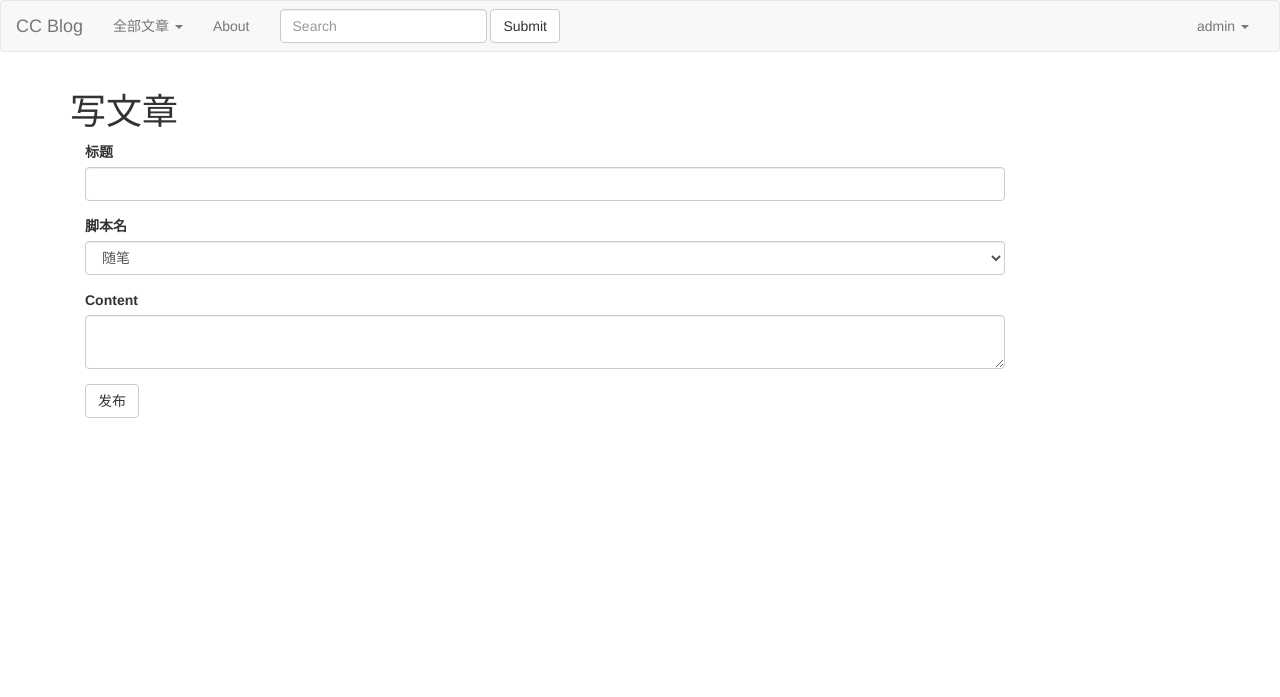
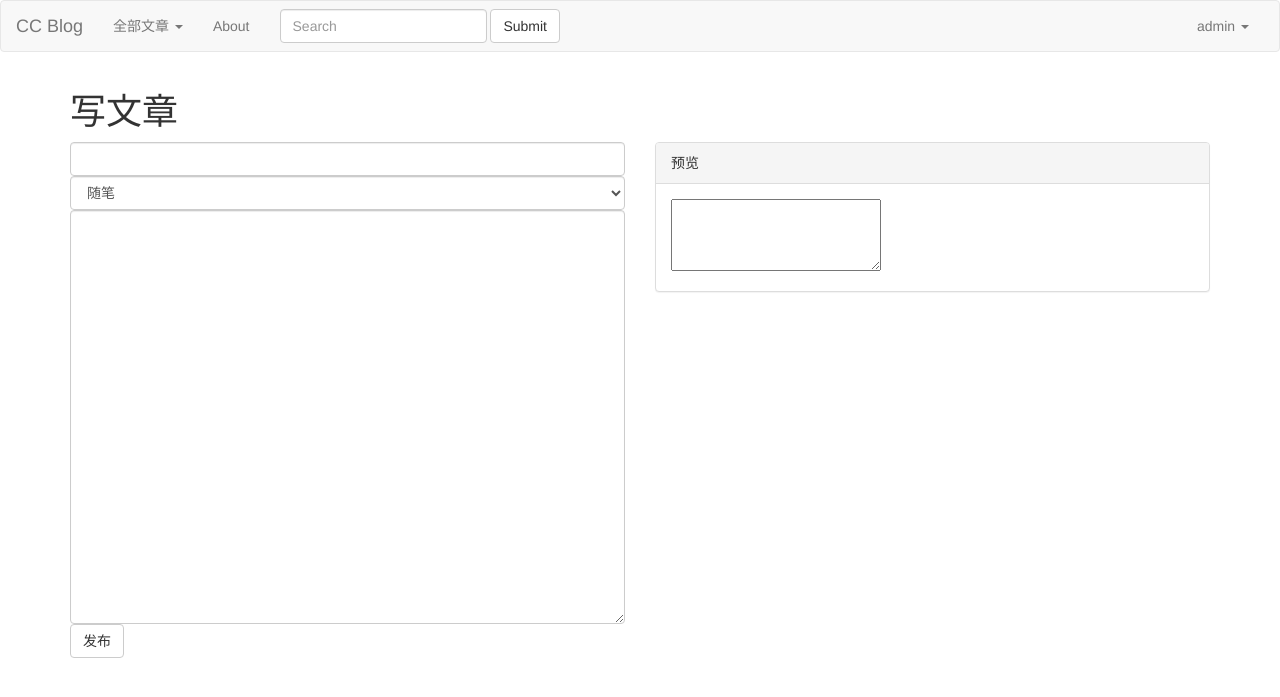
Before and after one commit to 123woscc/my_blog, a Flask app: page /post/new in a window 1280 px wide. Shown: the top 697 px of the page. Run offline with Flask 2, Linux system fonts and the light colour scheme; a user stored in the database is signed in; data comes from the database, SQL or seed files in the repository; both versions use the stored data as it was after the commit; some libraries are stand-ins or nearby versions.

Commit message:
添加markdown支持

```diff
--- a/app/__init__.py
+++ b/app/__init__.py
@@ -5,7 +5,7 @@ from flask import Flask, jsonify
 
 from .config import configs
 from .models import db
-from .ext import bootstrap, login_manager, babel
+from .ext import bootstrap, login_manager, babel, pagedown
 from .admin import admin
 
 
@@ -19,6 +19,7 @@ def register_extensions(app):
     login_manager.init_app(app)
     admin.init_app(app)
     babel.init_app(app)
+    pagedown.init_app(app)
 
 
 # 注册蓝图
--- a/app/ext.py
+++ b/app/ext.py
@@ -1,8 +1,10 @@
 from flask_bootstrap import Bootstrap
 from flask_login import LoginManager
 from flask_babelex import Babel
+from flask_pagedown import PageDown
 
 
 bootstrap = Bootstrap()
 login_manager = LoginManager()
 babel = Babel()
+pagedown = PageDown()
--- a/app/forms.py
+++ b/app/forms.py
@@ -4,6 +4,7 @@ from wtforms.fields import StringField, PasswordField, TextField, SubmitField, S
 from wtforms.ext.sqlalchemy.fields import QuerySelectField
 from wtforms.validators import Length, Email, Required, StopValidation, DataRequired
 from flask_login import current_user
+from flask_pagedown.fields import PageDownField
 
 from app.models import db, User, Topic, Post, Comment
 
@@ -41,10 +42,12 @@ class PostForm(FlaskForm):
         query_factory=query_factory,
         get_pk=get_pk,
         get_label='name')
-    content = TextAreaField(validators=[Required()])
+    # content = TextAreaField(validators=[Required()])
+    content = PageDownField(validators=[Required()])
     submit = SubmitField('发布')
 
     def create_post(self):
+        print(self.content.data)
         post = Post(
             title=self.title.data,
             content=self.content.data,
--- a/app/templates/post_new.html
+++ b/app/templates/post_new.html
@@ -1,10 +1,33 @@
 {% extends 'layout.html' %}
+{% block head %}
+{{super()}}
+{{ pagedown.include_pagedown() }}
+{% endblock %}
 {% import "bootstrap/wtf.html" as wtf %}
+
 {% block page_content %}
 <h1 class="page_header">
     写文章
 </h1>
-<div class="col-md-10">
-    {{ wtf.quick_form(form) }}
+<div class="row">
+    <div class="col-md-6">
+        <!-- {{ wtf.quick_form(form) }} -->
+        <form method="POST">
+             {{form.hidden_tag()}}
+            {{ form.title(class="form-control") }}
+            {{ form.topic(class="form-control") }}
+            {{ form.content(only_input=True, rows=20, class="form-control") }}
+            {{ form.submit(class="btn btn-default")}}
+        </form>
+    </div>
+    <div class="col-md-6">
+        <div class="panel panel-default">
+            <div class="panel-heading">预览</div>
+            <div class="panel-body">
+                 {{ form.content(only_preview=True, class="panel-body") }}
+            </div>
+        </div>
+
+    </div>
 </div>
 {% endblock %}
--- a/app/views/post.py
+++ b/app/views/post.py
@@ -25,8 +25,9 @@ def post_view(id):
 def post_new():
     form = PostForm()
     if form.validate_on_submit():
+        print('ok')
         form.create_post()
-        return redirect(url_for('.new_post'))
+        return redirect(url_for('main.index'))
     return render_template('post_new.html', form=form)
 
 
```
Also changed, not shown: app/models/post.py (+24 -0 lines), app/templates/post_view.html (+6 -1 lines), app/database/development.db, 2 other files.
